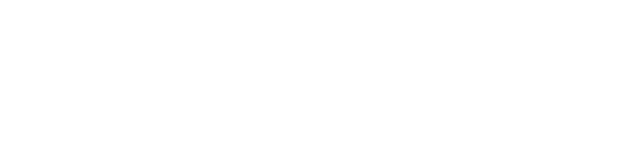
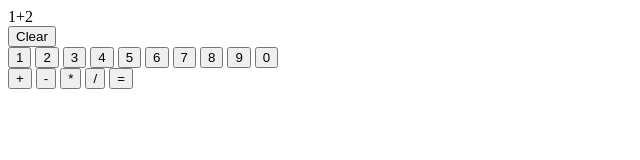
Before and after one commit to vanikkanen/odin-calculator, a plain HTML site: page index.html in a window 1280 px wide. Shown: the whole page, without its empty margins (0-640 px from the left). Drawn offline with Linux system fonts and the light colour scheme.

Commit message:
Add buttons and display to the index.html for the user

```diff
--- a/index.html
+++ b/index.html
@@ -8,6 +8,28 @@
     <link rel="stylesheet" href="styles.css">
 </head>
 <body>
-
+    <div class="calculator-container">
+        <div class="calculator-display">1+2</div>
+        <button class="clear-button">Clear</button>
+        <div class="calculator-numpad">
+            <button class="numpad">1</button>
+            <button class="numpad">2</button>
+            <button class="numpad">3</button>
+            <button class="numpad">4</button>
+            <button class="numpad">5</button>
+            <button class="numpad">6</button>
+            <button class="numpad">7</button>
+            <button class="numpad">8</button>
+            <button class="numpad">9</button>
+            <button class="numpad">0</button>
+        </div>
+        <div class="calculator-operators">
+            <button class="operator">+</button>
+            <button class="operator">-</button>
+            <button class="operator">*</button>
+            <button class="operator">/</button>
+            <button class="operator">=</button>
+        </div>
+    </div>
 </body>
 </html>
```
